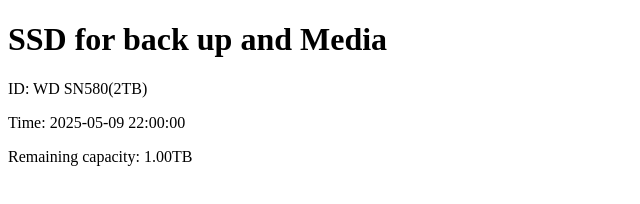
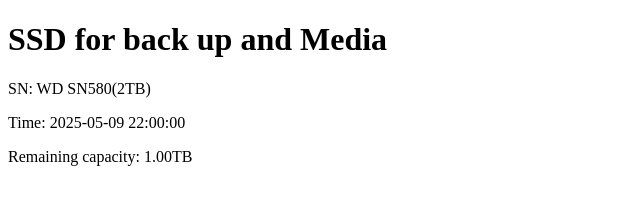
Before and after one commit to lainexpt/lainexpt.github.io, a plain HTML site: page test.html in a window 1280 px wide. Shown: the full height of the page, 0-640 px from the left. Drawn offline with Linux system fonts and the light colour scheme.

Commit message:
second_test

```diff
--- a/test.html
+++ b/test.html
@@ -8,11 +8,11 @@
     <script>
         // 显示ID和时间
         function displayInfo() {
-            const id = "WD SN580(2TB)"; // 示例ID，你可以根据需要修改
+            const sn = "WD SN580(2TB)"; // 示例ID，你可以根据需要修改
             const ChangeTime = "2025-05-09 22:00:00";
             const remainingCapacity = "1.00TB"; // 示例剩余容量
 
-            document.getElementById("id").innerText = "ID: " + id;
+            document.getElementById("sn").innerText = "SN: " + sn;
             document.getElementById("change_time").innerText = "Time: " + ChangeTime;
             document.getElementById("remainingCapacity").innerText = "Remaining capacity: " + remainingCapacity;
 
@@ -25,7 +25,7 @@
 
 <body>
     <h1>SSD for back up and Media</h1>
-    <p id="id"></p>
+    <p id="sn"></p>
     <p id="change_time"></p>
     <p id="remainingCapacity"></p>
 </body>
```
